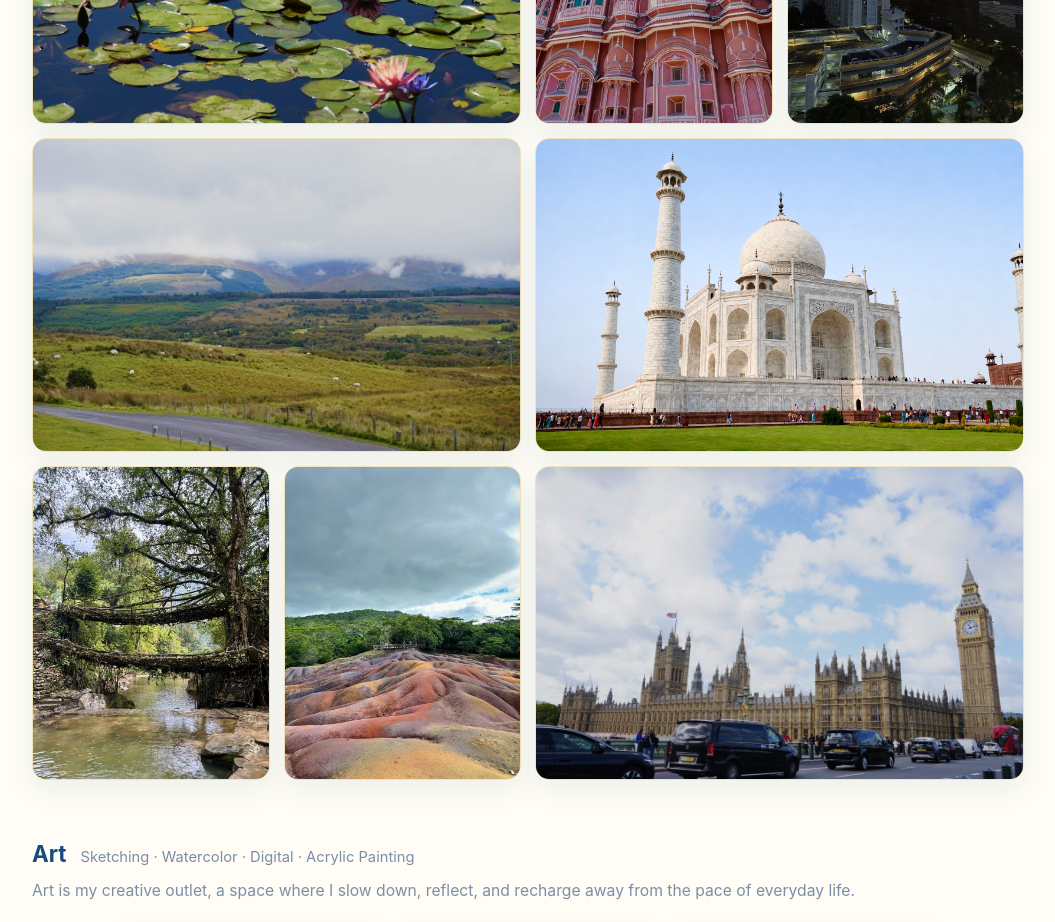
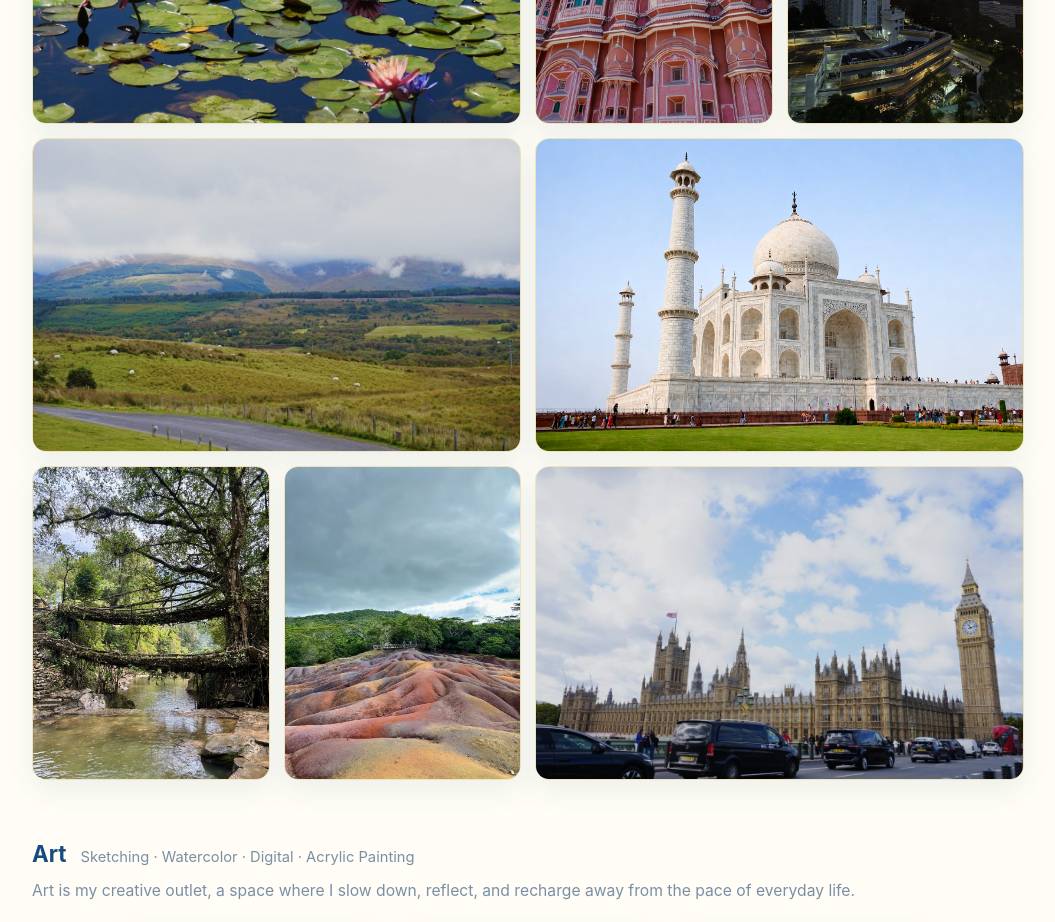
Before and after one commit to tanyaarora29/portfolio, a plain HTML site: page index.html in a window 1280 px wide. Shown: the part 3460-4382 px from the top of the page, without its empty margins (112-1167 px from the left). Drawn offline with Linux system fonts and the light colour scheme.

Commit message:
Enhance Taj Mahal image positioning in index.html
Added style to Taj Mahal image for better positioning.

```diff
--- a/index.html
+++ b/index.html
@@ -188,7 +188,7 @@
       <div class="t-item t-tall"><img src="images/travel6.jpg" alt="Hawa Mahal, Jaipur"><div class="t-cap">Hawa Mahal, Jaipur</div></div>
       <div class="t-item t-tall"><img src="images/travel7.jpg" alt="Singapore"><div class="t-cap">Singapore</div></div>
       <div class="t-item t-land"><img src="images/travel2.jpg" alt="Highlands of Scotland"><div class="t-cap">Highlands of Scotland</div></div>
-      <div class="t-item t-land"><img src="images/travel3.jpg" alt="Taj Mahal, Agra"><div class="t-cap">Taj Mahal, Agra</div></div>
+      <div class="t-item t-land"><img src="images/travel3.jpg" alt="Taj Mahal, Agra" style="object-position: 30% center;"><div class="t-cap">Taj Mahal, Agra</div></div>
       <div class="t-item t-tall"><img src="images/travel8.jpg" alt="Double Decker Root Bridge, Cherrapunji"><div class="t-cap">Double Decker Root Bridge, Cherrapunji</div></div>
       <div class="t-item t-tall"><img src="images/travel9.jpg" alt="Seven Coloured Earths, Mauritius"><div class="t-cap">Seven Coloured Earths, Mauritius</div></div>
       <div class="t-item t-land"><img src="images/travel4.jpg" alt="London"><div class="t-cap">London</div></div>
```
